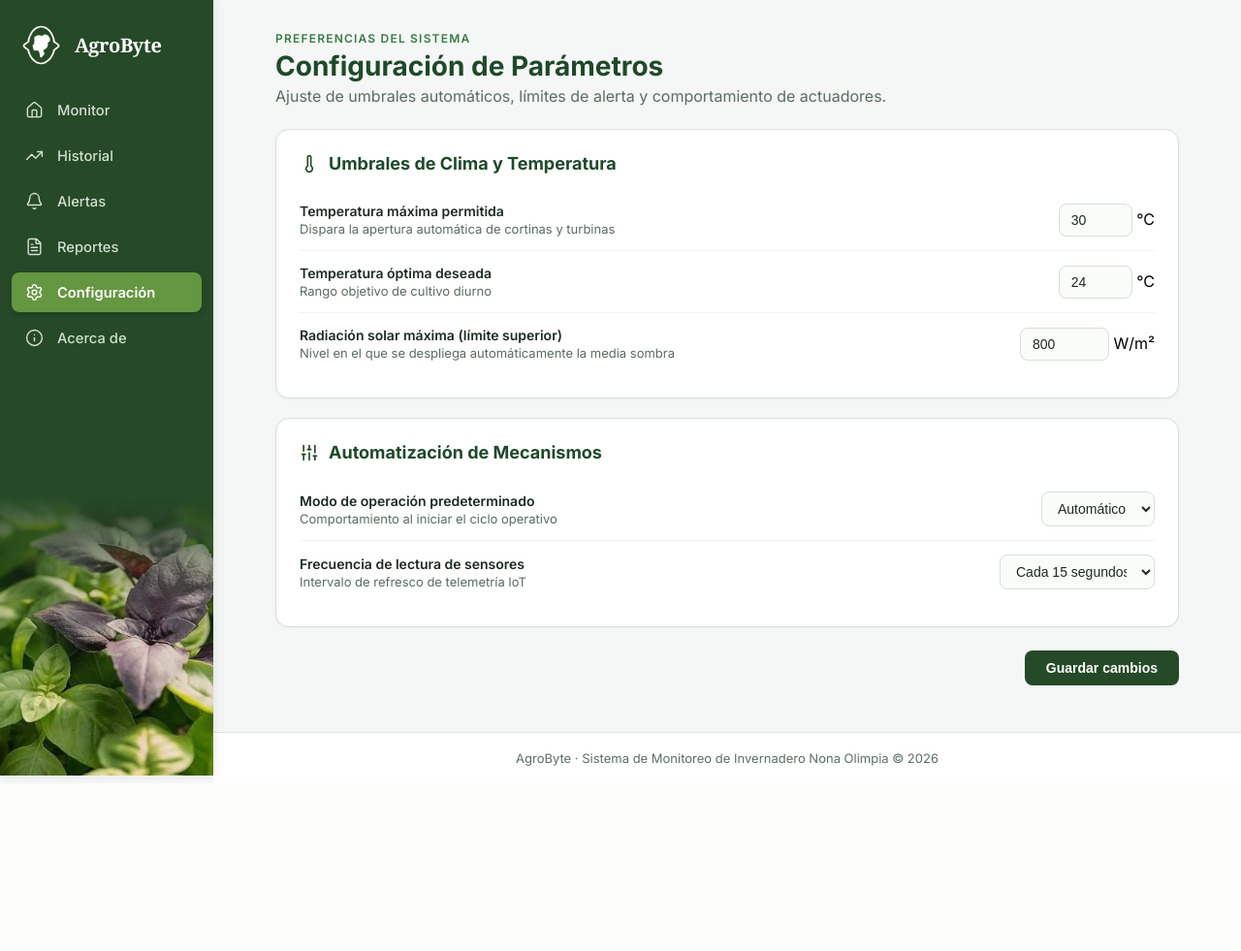
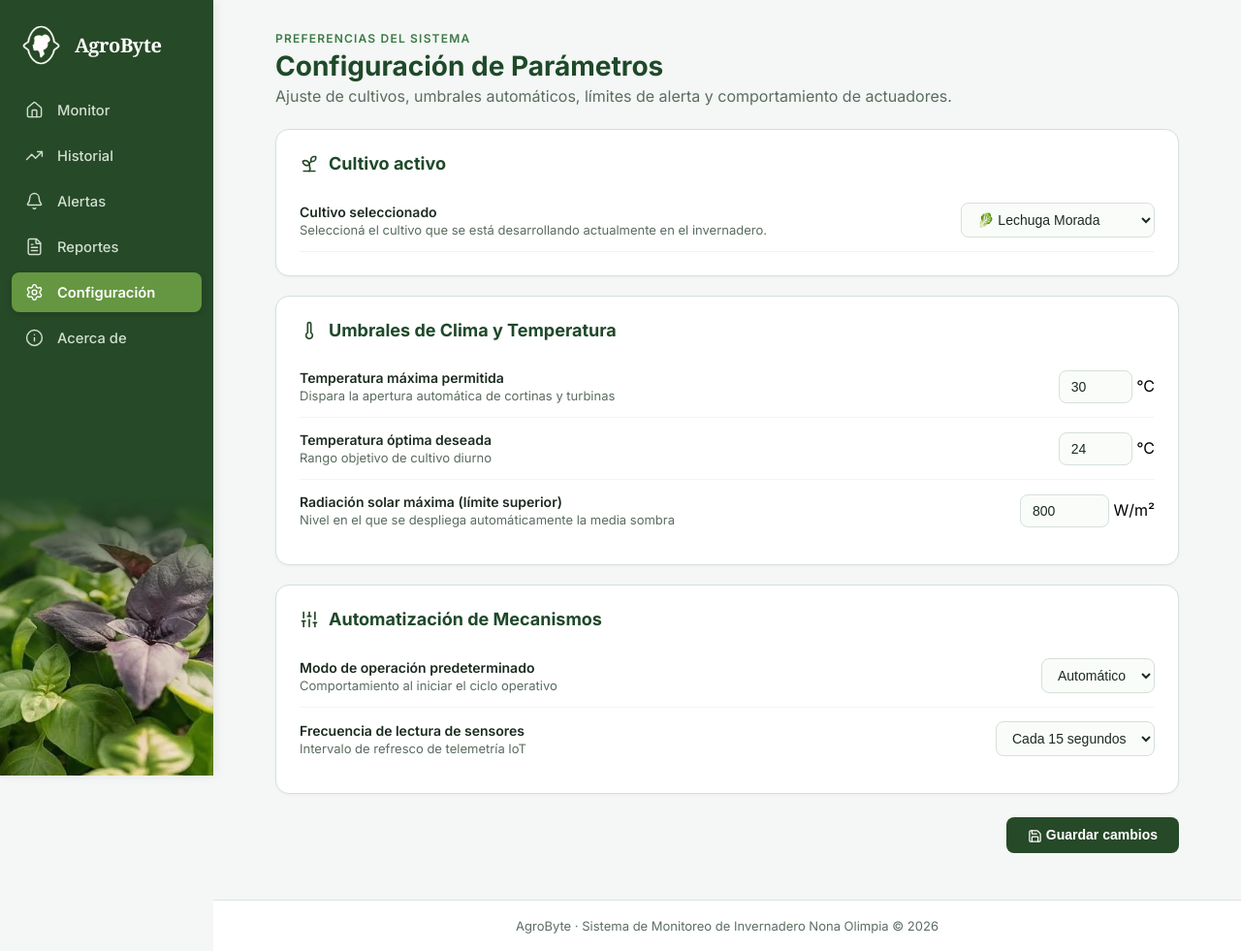
Before and after one commit to Franco-Gabriel-Ju/AgroByte-, a Django app: page /configuracion/ in a window 1280 px wide. Shown: the whole page at 97% size. Before the commit the page ends 804 px from the top, so only its background shows below. Run offline with Django 5.2, Linux system fonts and the light colour scheme.

Commit message:
solucionado un error visual y ahora se puede seleccionar cultivo, aunque claro, hay que ver que todo se relacione

```diff
--- a/invernaderos_nona_olimpia/App/templates/pages/configuracion.html
+++ b/invernaderos_nona_olimpia/App/templates/pages/configuracion.html
@@ -10,9 +10,11 @@
     margin: 0 auto;
     padding: 32px 24px 48px;
   }
+
   .encabezado-config {
     margin-bottom: 24px;
   }
+
   .subtitulo-superior {
     color: #3d7a47;
     font-size: 12px;
@@ -20,24 +22,28 @@
     letter-spacing: 0.1em;
     text-transform: uppercase;
   }
+
   .titulo {
     font-size: 28px;
     font-weight: 700;
     margin: 4px 0;
     color: #1f492a;
   }
+
   .descripcion-cabecera {
     color: #5a6d60;
     margin: 0;
   }
+
   .panel-seccion {
     background: #ffffff;
     border: 1px solid #d6e0d8;
     border-radius: 14px;
     padding: 24px;
     margin-bottom: 20px;
-    box-shadow: 0 1px 3px rgba(0,0,0,0.04);
+    box-shadow: 0 1px 3px rgba(0, 0, 0, 0.04);
   }
+
   .panel-seccion h2 {
     font-size: 18px;
     font-weight: 700;
@@ -47,6 +53,7 @@
     align-items: center;
     gap: 10px;
   }
+
   .fila-config {
     display: flex;
     justify-content: space-between;
@@ -55,19 +62,23 @@
     border-bottom: 1px solid #f1f5f1;
     gap: 16px;
   }
+
   .fila-config:last-child {
     border-bottom: none;
   }
+
   .label-config {
     font-size: 14px;
     font-weight: 600;
     color: #1c2b21;
   }
+
   .desc-config {
     font-size: 13px;
     color: #5a6d60;
     margin-top: 2px;
   }
+
   .input-config {
     padding: 8px 12px;
     border: 1px solid #d6e0d8;
@@ -75,8 +86,61 @@
     font-size: 14px;
     color: #1c2b21;
     background: #fafcfa;
-    max-width: 140px;
+    max-width: 180px;
+    outline: none;
   }
+
+  .input-config:focus {
+    border-color: #397b47;
+    box-shadow: 0 0 0 3px rgba(57, 123, 71, 0.10);
+  }
+
+  .selector-cultivo {
+    min-width: 200px;
+    cursor: pointer;
+  }
+
+  .agregar-cultivo {
+    display: none;
+    margin-top: 18px;
+    padding: 16px;
+    background: #f5faf5;
+    border: 1px dashed #b7cdb9;
+    border-radius: 10px;
+  }
+
+  .agregar-cultivo.activo {
+    display: block;
+  }
+
+  .form-nuevo-cultivo {
+    display: flex;
+    gap: 10px;
+    flex-wrap: wrap;
+    margin-top: 10px;
+  }
+
+  .form-nuevo-cultivo input {
+    flex: 1;
+    min-width: 180px;
+    max-width: 100%;
+  }
+
+  .btn-agregar {
+    padding: 9px 16px;
+    background: #397b47;
+    color: white;
+    border: none;
+    border-radius: 8px;
+    font-size: 13px;
+    font-weight: 600;
+    cursor: pointer;
+  }
+
+  .btn-agregar:hover {
+    background: #264927;
+  }
+
   .btn-guardar {
     padding: 10px 22px;
     background: #264927;
@@ -88,34 +152,112 @@
     cursor: pointer;
     transition: background 0.2s ease;
   }
+
   .btn-guardar:hover {
     background: #397b21;
+  }
+
+  .mensaje-cultivo {
+    font-size: 12px;
+    margin-top: 8px;
+    color: #397b47;
+    display: none;
+  }
+
+  @media (max-width: 600px) {
+    .fila-config {
+      align-items: flex-start;
+      flex-direction: column;
+    }
+
+    .selector-cultivo {
+      width: 100%;
+    }
+
+    .input-config {
+      max-width: 100%;
+    }
   }
 </style>
 {% endblock %}
 
+
 {% block content %}
 <div class="contenedor-config">
+
   <header class="encabezado-config">
     <div class="subtitulo-superior">Preferencias del Sistema</div>
     <h1 class="titulo">Configuración de Parámetros</h1>
-    <p class="descripcion-cabecera">Ajuste de umbrales automáticos, límites de alerta y comportamiento de actuadores.</p>
+    <p class="descripcion-cabecera">
+      Ajuste de cultivos, umbrales automáticos, límites de alerta y comportamiento de actuadores.
+    </p>
   </header>
 
+  <!-- CULTIVO ACTIVO -->
+  <div class="panel-seccion">
+    <h2>
+      <i data-lucide="sprout" style="width: 20px; height: 20px; color: #264927;"></i>
+      Cultivo activo
+    </h2>
+
+    <div class="fila-config">
+      <div>
+        <div class="label-config">Cultivo seleccionado</div>
+        <div class="desc-config">
+          Seleccioná el cultivo que se está desarrollando actualmente en el invernadero.
+        </div>
+      </div>
+
+      <div>
+        <select id="selectorCultivo" class="input-config selector-cultivo">
+          <option value="Lechuga Morada" selected>🥬 Lechuga Morada</option>
+          <option value="agregar">＋ Agregar nuevo cultivo</option>
+        </select>
+      </div>
+    </div>
+
+    <!-- FORMULARIO PARA AGREGAR CULTIVO -->
+    <div id="formAgregarCultivo" class="agregar-cultivo">
+
+      <div class="label-config">Agregar un nuevo cultivo</div>
+      <div class="desc-config">
+        Escribí el nombre del cultivo que querés incorporar a la lista.
+      </div>
+
+      <div class="form-nuevo-cultivo">
+        <input type="text" id="nombreNuevoCultivo" class="input-config" placeholder="Ej: Tomate, Albahaca..."
+          maxlength="50">
+
+        <button type="button" class="btn-agregar" onclick="agregarCultivo()">
+          <i data-lucide="plus" style="width: 14px; height: 14px; vertical-align: middle;"></i>
+          Agregar cultivo
+        </button>
+      </div>
+
+      <div id="mensajeCultivo" class="mensaje-cultivo"></div>
+    </div>
+  </div>
+
+
+  <!-- UMBRALES DE CLIMA -->
   <div class="panel-seccion">
     <h2>
       <i data-lucide="thermometer" style="width: 20px; height: 20px; color: #264927;"></i>
       Umbrales de Clima y Temperatura
     </h2>
+
     <div class="fila-config">
       <div>
         <div class="label-config">Temperatura máxima permitida</div>
-        <div class="desc-config">Dispara la apertura automática de cortinas y turbinas</div>
+        <div class="desc-config">
+          Dispara la apertura automática de cortinas y turbinas
+        </div>
       </div>
       <div>
         <input type="number" class="input-config" value="30" min="15" max="45"> °C
       </div>
     </div>
+
     <div class="fila-config">
       <div>
         <div class="label-config">Temperatura óptima deseada</div>
@@ -125,10 +267,13 @@
         <input type="number" class="input-config" value="24" min="15" max="35"> °C
       </div>
     </div>
+
     <div class="fila-config">
       <div>
         <div class="label-config">Radiación solar máxima (límite superior)</div>
-        <div class="desc-config">Nivel en el que se despliega automáticamente la media sombra</div>
+        <div class="desc-config">
+          Nivel en el que se despliega automáticamente la media sombra
+        </div>
       </div>
       <div>
         <input type="number" class="input-config" value="800" min="200" max="1400"> W/m²
@@ -136,30 +281,38 @@
     </div>
   </div>
 
+
+  <!-- AUTOMATIZACIÓN -->
   <div class="panel-seccion">
     <h2>
       <i data-lucide="sliders" style="width: 20px; height: 20px; color: #264927;"></i>
       Automatización de Mecanismos
     </h2>
+
     <div class="fila-config">
       <div>
         <div class="label-config">Modo de operación predeterminado</div>
-        <div class="desc-config">Comportamiento al iniciar el ciclo operativo</div>
+        <div class="desc-config">
+          Comportamiento al iniciar el ciclo operativo
+        </div>
       </div>
       <div>
-        <select class="input-config" style="max-width: 160px;">
+        <select class="input-config">
           <option value="auto" selected>Automático</option>
           <option value="manual">Manual</option>
         </select>
       </div>
     </div>
+
     <div class="fila-config">
       <div>
         <div class="label-config">Frecuencia de lectura de sensores</div>
-        <div class="desc-config">Intervalo de refresco de telemetría IoT</div>
+        <div class="desc-config">
+          Intervalo de refresco de telemetría IoT
+        </div>
       </div>
       <div>
-        <select class="input-config" style="max-width: 160px;">
+        <select class="input-config">
           <option value="5s">Cada 5 segundos</option>
           <option value="15s" selected>Cada 15 segundos</option>
           <option value="60s">Cada 1 minuto</option>
@@ -168,10 +321,90 @@
     </div>
   </div>
 
+
+  <!-- GUARDAR -->
   <div style="display: flex; justify-content: flex-end; gap: 12px; margin-top: 24px;">
-    <button type="button" class="btn-guardar" onclick="alert('Configuración guardada correctamente.')">
+    <button type="button" class="btn-guardar" onclick="guardarConfiguracion()">
+      <i data-lucide="save" style="width: 15px; height: 15px; vertical-align: middle;"></i>
       Guardar cambios
     </button>
   </div>
+
 </div>
+
+
+<script>
+  const selectorCultivo = document.getElementById('selectorCultivo');
+  const formularioCultivo = document.getElementById('formAgregarCultivo');
+  const inputNuevoCultivo = document.getElementById('nombreNuevoCultivo');
+  const mensajeCultivo = document.getElementById('mensajeCultivo');
+
+  // Mostrar u ocultar formulario
+  selectorCultivo.addEventListener('change', function () {
+    if (this.value === 'agregar') {
+      formularioCultivo.classList.add('activo');
+      inputNuevoCultivo.focus();
+      this.value = 'Lechuga Morada';
+    } else {
+      formularioCultivo.classList.remove('activo');
+    }
+  });
+
+  // Agregar cultivo a la lista
+  function agregarCultivo() {
+    const nombre = inputNuevoCultivo.value.trim();
+
+    if (!nombre) {
+      mostrarMensaje('Ingresá un nombre para el cultivo.', true);
+      return;
+    }
+
+    // Evitar duplicados
+    const existe = Array.from(selectorCultivo.options).some(
+      opcion => opcion.value.toLowerCase() === nombre.toLowerCase()
+    );
+
+    if (existe) {
+      mostrarMensaje('Este cultivo ya se encuentra en la lista.', true);
+      return;
+    }
+
+    // Crear nueva opción
+    const nuevaOpcion = document.createElement('option');
+    nuevaOpcion.value = nombre;
+    nuevaOpcion.textContent = '🌱 ' + nombre;
+
+    // Insertar antes de la opción Agregar
+    selectorCultivo.insertBefore(
+      nuevaOpcion,
+      selectorCultivo.querySelector('option[value="agregar"]')
+    );
+
+    // Seleccionar nuevo cultivo
+    selectorCultivo.value = nombre;
+
+    // Limpiar formulario
+    inputNuevoCultivo.value = '';
+    formularioCultivo.classList.remove('activo');
+    mostrarMensaje('Cultivo agregado correctamente.', false);
+  }
+
+  function mostrarMensaje(texto, error) {
+    mensajeCultivo.textContent = texto;
+    mensajeCultivo.style.color = error ? '#c0392b' : '#397b47';
+    mensajeCultivo.style.display = 'block';
+  }
+
+  // Guardar configuración (demostración)
+  function guardarConfiguracion() {
+    const cultivo = selectorCultivo.value;
+
+    if (cultivo === 'agregar') {
+      alert('Primero seleccioná o agregá un cultivo.');
+      return;
+    }
+
+    alert('Configuración guardada correctamente.\\nCultivo activo: ' + cultivo);
+  }
+</script>
 {% endblock %}
```
Also changed, not shown: invernaderos_nona_olimpia/App/templates/pages/monitor.html (+153 -86 lines), invernaderos_nona_olimpia/App/static/css/configuracion.css (added), invernaderos_nona_olimpia/App/static/js/configuracion.js (added).
